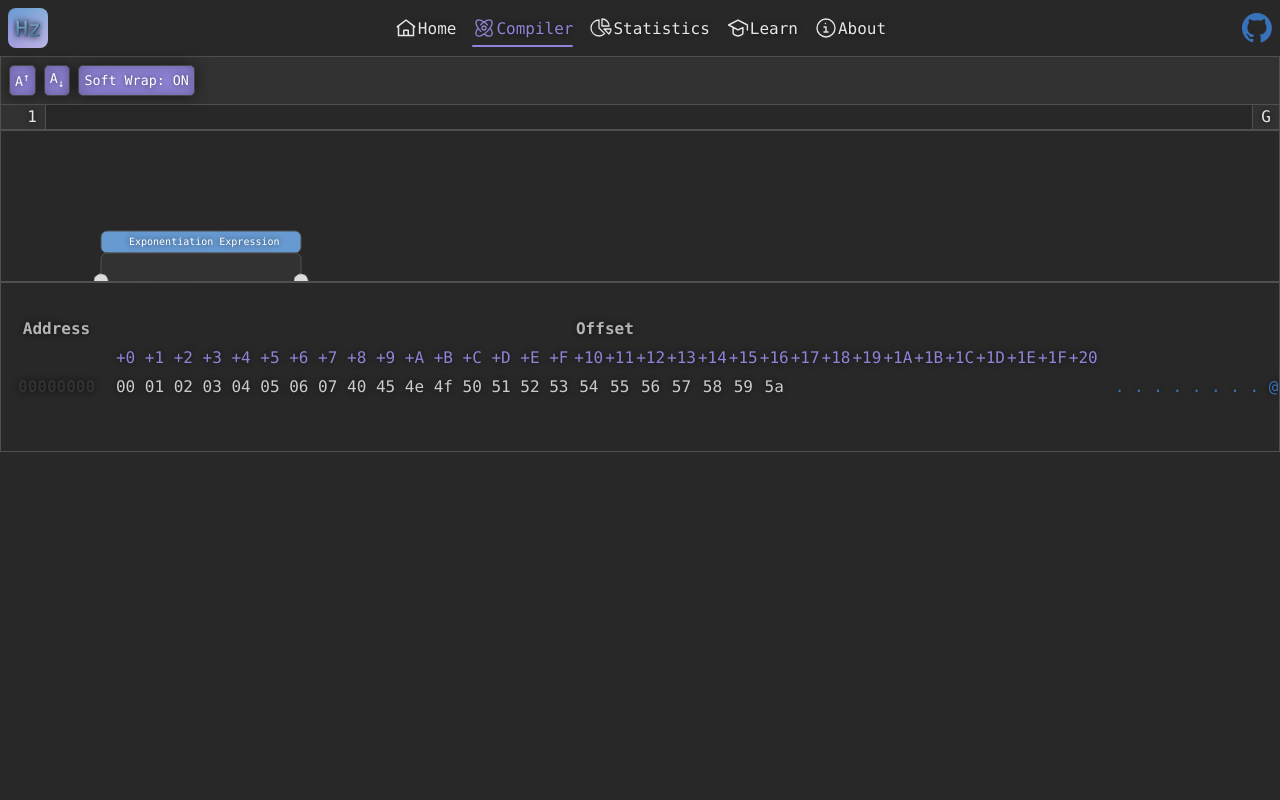
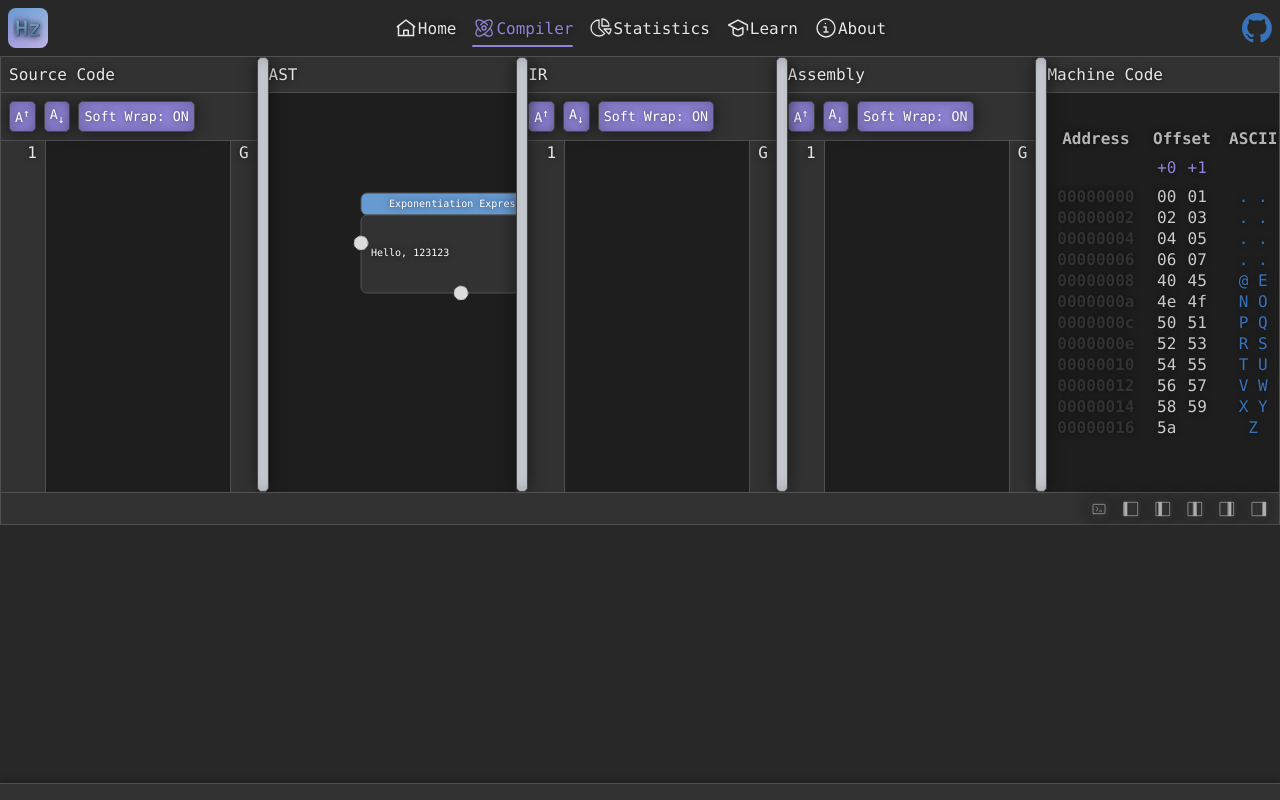
Before and after one commit to connorjlink/clarity, a SvelteKit app: page /compiler in a window 1280 px wide. Built offline with nearby package versions, Linux system fonts and the light colour scheme.

Commit message:
Improvements to area chart and compiler page

```diff
--- a/src/routes/compiler/+page.svelte
+++ b/src/routes/compiler/+page.svelte
@@ -3,14 +3,182 @@
     import ProgramTree from "./ProgramTree.svelte";
     import SourceEditor from "./SourceEditor.svelte";
     import HexViewer from "./HexViewer.svelte";
+    import PaneStatus from "./PaneStatus.svelte";
+    import PaneIcon from "../../lib/vectors/PaneIcon.svelte";
+    import OutputIcon from "../../lib/vectors/OutputIcon.svelte";
+    import OutputWindow, { type OutputWindowMessage } from "./OutputWindow.svelte";
+
+    let paneStates = $state([
+        { id: "source", title: "Source Code", visible: true, pluginId: "source-plugin" },
+        { id: "ast", title: "AST", visible: true, pluginId: "ast-plugin" },
+        { id: "ir", title: "IR", visible: true, pluginId: "ir-plugin" },
+        { id: "assembly", title: "Assembly", visible: true, pluginId: "asm-plugin" },
+        { id: "machine", title: "Machine Code", visible: true, pluginId: "exe-hex-plugin" }
+    ]);
+
+    let activeIds = $derived(paneStates.filter(p => p.visible).map(p => p.id));
+
+    let outputVisible = $state(true);
+    let outputState = $state<'auto' | 'open' | 'closed'>('auto');
+    let messages = $state<OutputWindowMessage[]>([]);
+    let outputRef: OutputWindow;
+
+    function togglePane(index: number) {
+        paneStates[index].visible = !paneStates[index].visible;
+    }
+
+    function cycleOutput() {
+        if (outputState === 'auto') {
+            outputState = 'open';
+            outputRef?.show();
+        } else if (outputState === 'open') {
+            outputState = 'closed';
+            outputRef?.hide();
+        } else {
+            outputState = 'auto';
+            outputRef?.auto();
+        }
+    }
 </script>
 
 <style>
+    :global(body) {
+        margin: 0;
+        padding: 0;
+    }
 
+    .workspace {
+        display: flex;
+        flex-direction: column;
+        height: 100%;
+    }
+
+    .main-area {
+        display: flex;
+        flex: 1;
+    }
+
+    .pane-content-wrapper {
+        display: flex;
+        flex-direction: column;
+        height: 100%;
+        width: 100%;
+        background: var(--dark-background-d);
+    }
+
+    .pane-body {
+        flex: 1;
+        min-height: 0;
+        position: relative;
+    }
+
+    .output-container {
+        position: absolute;
+        bottom: 0;
+        left: 0;
+        right: 0;
+        z-index: 100;
+        pointer-events: none;
+    }
+
+    .status-bar {
+        height: 2rem;
+        background: var(--dark-background-e);
+        border-top: 1px solid var(--dark-background-ll);
+        display: flex;
+        align-items: center;
+        justify-content: flex-end;
+        padding: 0 0.5rem;
+        gap: 0.5rem;
+        z-index: 101;
+    }
+
+    .icon-btn {
+        background: none;
+        border: none;
+        color: inherit;
+        cursor: pointer;
+        display: flex;
+        align-items: center;
+        justify-content: center;
+        padding: 0.25rem;
+        opacity: 0.7;
+        transition: opacity 0.15s;
+    }
+
+    .icon-btn:hover {
+        opacity: 1;
+    }
 </style>
 
-<SourceEditor />
-<ProgramTree />
-<HexViewer data={[
-    0x00, 0x01, 0x02, 0x03, 0x04, 0x05, 0x06, 0x07, 0x40, 0x45, 0x4E, 0x4F, 0x50, 0x51, 0x52, 0x53, 0x54, 0x55, 0x56, 0x57, 0x58, 0x59, 0x5A,
-]} />
+<div class="workspace">
+    <div class="main-area">
+        <PaneView {activeIds}>
+            {#snippet source()}
+                <div class="pane-content-wrapper">
+                    <PaneStatus dataHeader="Source Code" />
+                    <span id="source-plugin" style="display:none"></span>
+                    <div class="pane-body">
+                        <SourceEditor pluginId="source-plugin" />
+                    </div>
+                </div>
+            {/snippet}
+
+            {#snippet ast()}
+                <div class="pane-content-wrapper">
+                    <PaneStatus dataHeader="AST" />
+                    <span id="ast-plugin" style="display:none"></span>
+                    <div class="pane-body">
+                        <ProgramTree />
+                    </div>
+                </div>
+            {/snippet}
+
+            {#snippet ir()}
+                <div class="pane-content-wrapper">
+                    <PaneStatus dataHeader="IR" />
+                    <span id="ir-plugin" style="display:none"></span>
+                    <div class="pane-body">
+                        <SourceEditor pluginId="ir-plugin" />
+                    </div>
+                </div>
+            {/snippet}
+
+            {#snippet assembly()}
+                <div class="pane-content-wrapper">
+                    <PaneStatus dataHeader="Assembly" />
+                    <span id="asm-plugin" style="display:none"></span>
+                    <div class="pane-body">
+                        <SourceEditor pluginId="asm-plugin" />
+                    </div>
+                </div>
+            {/snippet}
+
+            {#snippet machine()}
+                <div class="pane-content-wrapper">
+                    <PaneStatus dataHeader="Machine Code" />
+                    <span id="exe-hex-plugin" style="display:none"></span>
+                    <div class="pane-body">
+                        <HexViewer data={new Uint8Array([0x00, 0x01, 0x02, 0x03, 0x04, 0x05, 0x06, 0x07, 0x40, 0x45, 0x4E, 0x4F, 0x50, 0x51, 0x52, 0x53, 0x54, 0x55, 0x56, 0x57, 0x58, 0x59, 0x5A])} />
+                    </div>
+                </div>
+            {/snippet}
+        </PaneView>
+
+        <div class="output-container">
+            <OutputWindow bind:this={outputRef} bind:messages bind:visible={outputVisible} />
+        </div>
+    </div>
+
+    <div class="status-bar">
+        <button class="icon-btn" onclick={cycleOutput} aria-label="Toggle Output">
+            <OutputIcon state={outputState} size={16} />
+        </button>
+
+        {#each paneStates as pane, i}
+            <button class="icon-btn" onclick={() => togglePane(i)} aria-label="Toggle {pane.title}">
+                <PaneIcon paneNumber={i} isOpen={pane.visible} size={16} />
+            </button>
+        {/each}
+    </div>
+</div>
```
Also changed, not shown: src/routes/statistics/AreaChart.svelte (+30 -12 lines).
